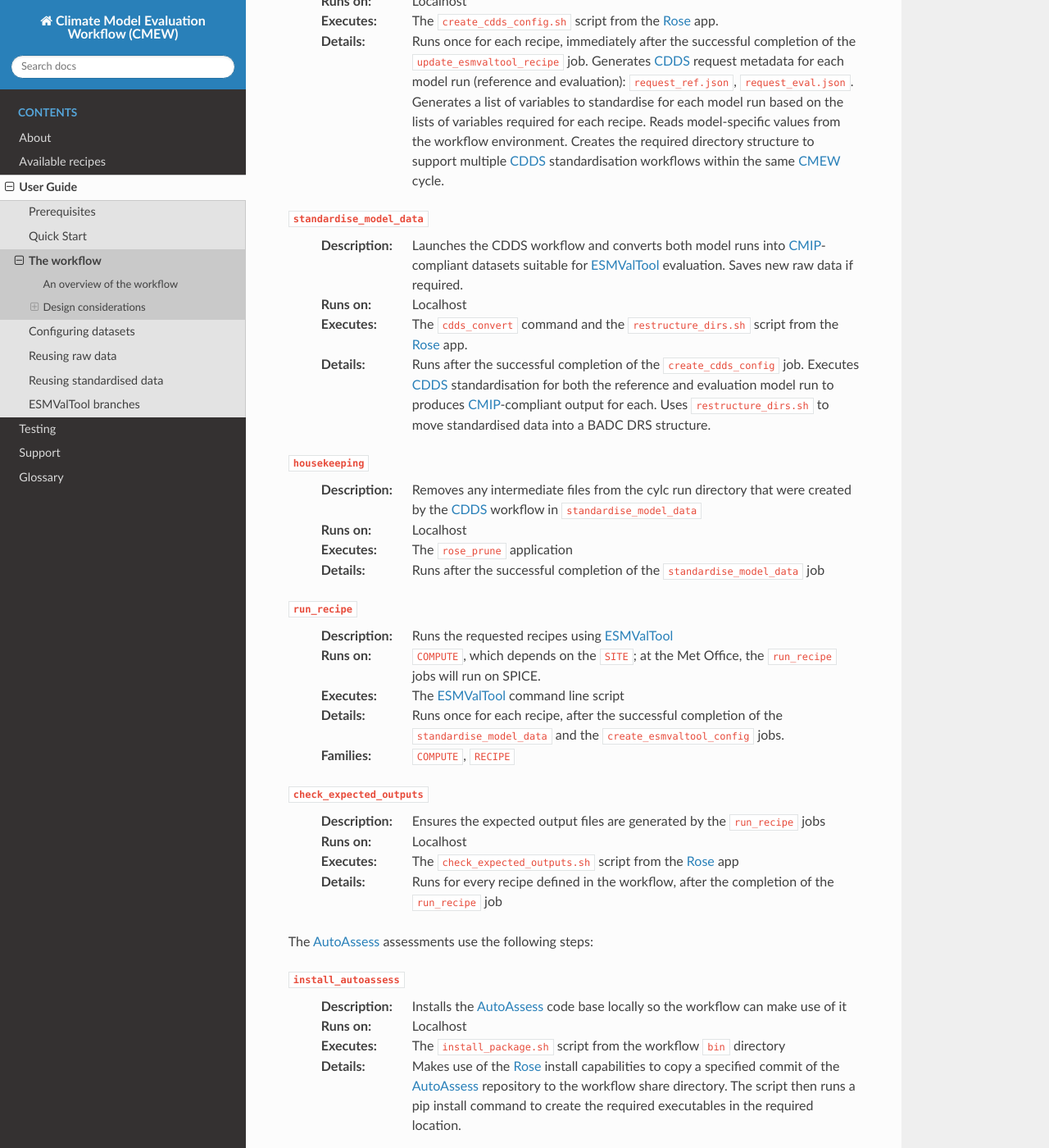
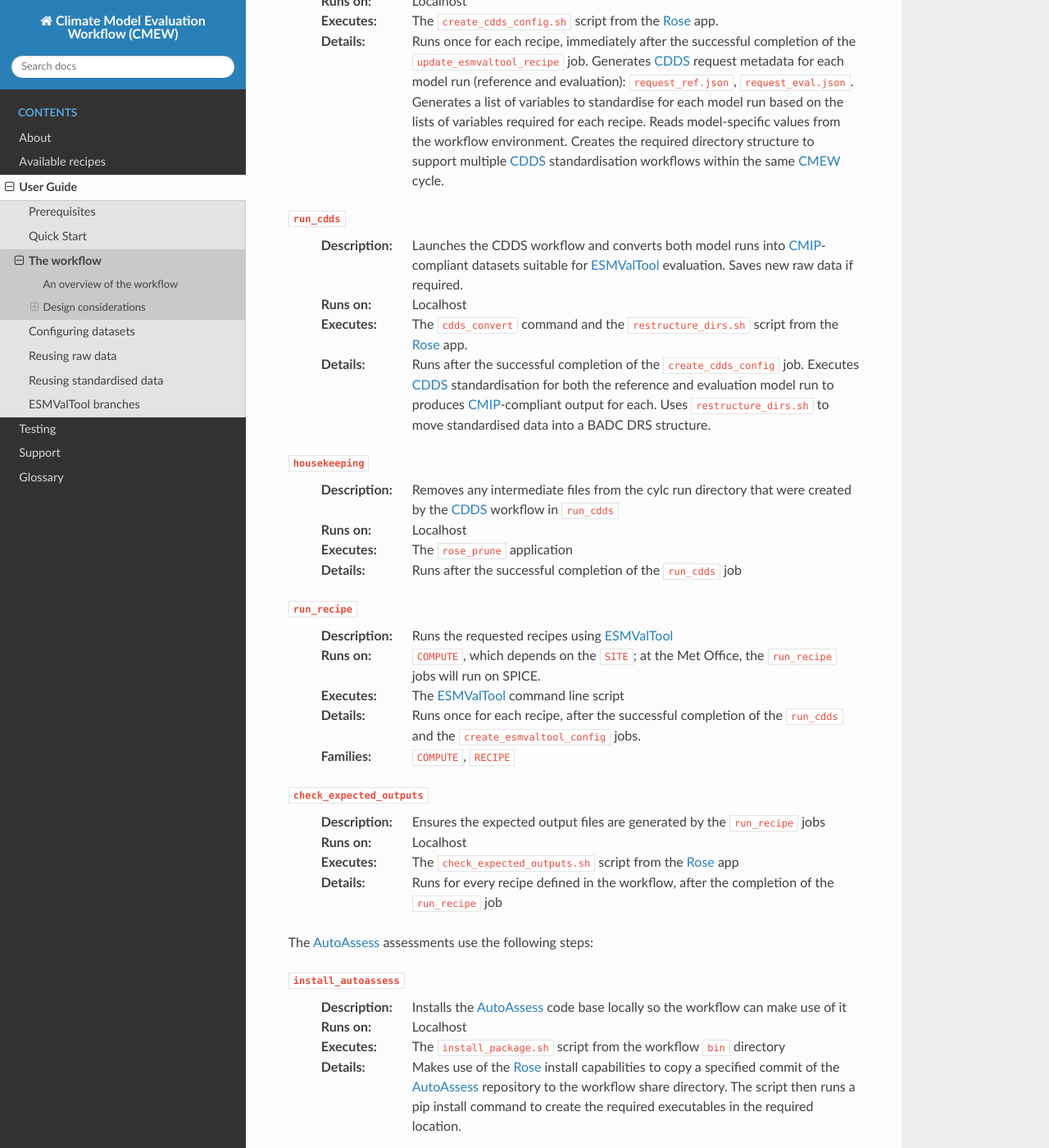
Before and after one commit to MetOffice/CMEW, a Sphinx documentation site: the page built from doc/source/user_guide/workflow.rst, in a window 1280 px wide and 1400 px high, scrolled down 1356 px. Shown: the whole window at 82% size. Built offline with Sphinx 7.4.7 and the Read the Docs theme 3.1.0, drawn with Linux system fonts in a browser that asks for light colours.

Commit message:
standardise_model_data  --> run_cdds

```diff
--- a/doc/source/user_guide/workflow.rst
+++ b/doc/source/user_guide/workflow.rst
@@ -95,7 +95,7 @@ An overview of the workflow
      multiple |CDDS| standardisation workflows
      within the same |CMEW| cycle.
 
-``standardise_model_data``
+``run_cdds``
   :Description:
      Launches the CDDS workflow and converts both model runs into |CMIP|-compliant
      datasets suitable for |ESMValTool| evaluation.
@@ -114,13 +114,13 @@ An overview of the workflow
 ``housekeeping``
   :Description:
      Removes any intermediate files from the cylc run directory that were
-     created by the |CDDS| workflow in ``standardise_model_data``
+     created by the |CDDS| workflow in ``run_cdds``
   :Runs on:
      Localhost
   :Executes:
      The |rose_prune|_ application
   :Details:
-     Runs after the successful completion of the ``standardise_model_data`` job
+     Runs after the successful completion of the ``run_cdds`` job
 
 ``run_recipe``
   :Description:
@@ -132,7 +132,7 @@ An overview of the workflow
      The |ESMValTool| command line script
   :Details:
      Runs once for each recipe,
-     after the successful completion of the ``standardise_model_data``
+     after the successful completion of the ``run_cdds``
      and the ``create_esmvaltool_config`` jobs.
   :Families:
      ``COMPUTE``, ``RECIPE``
```
Also changed, not shown: 5 other files.
